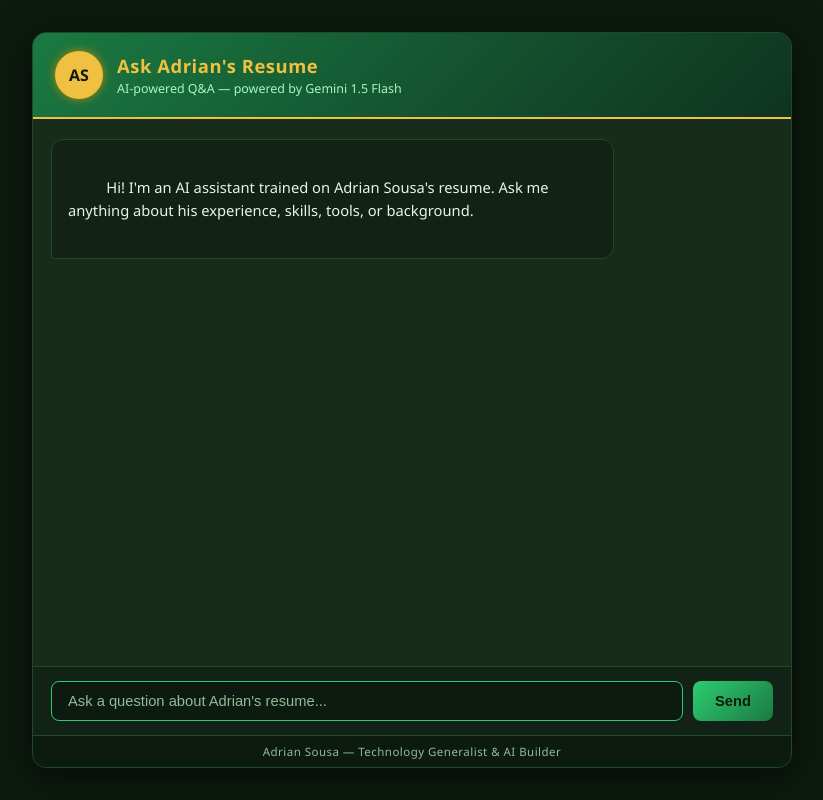
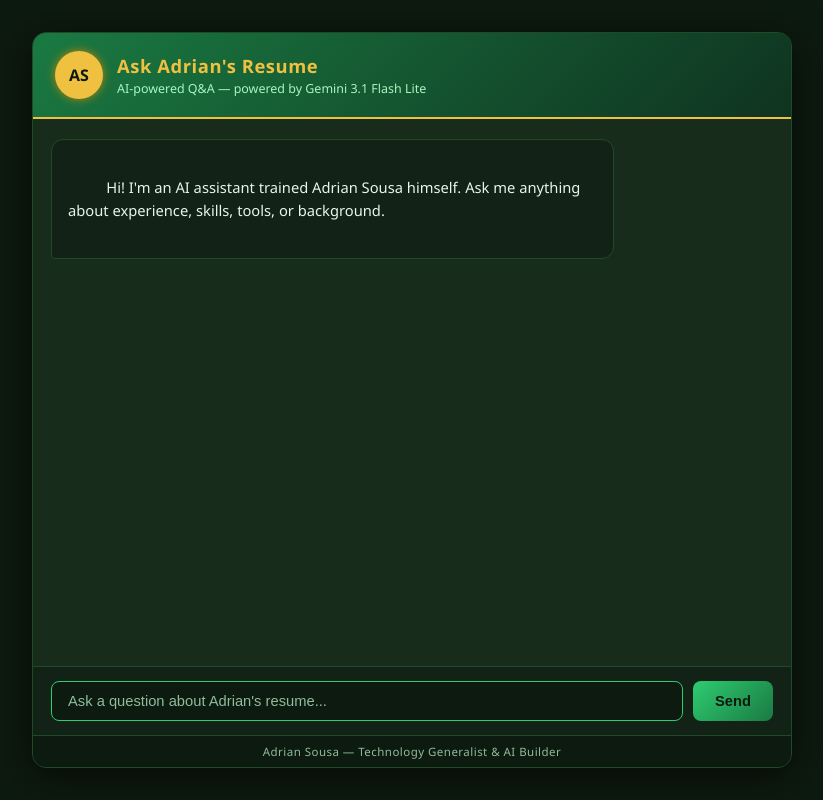
Before and after one commit to Tormento416/Resume_Me, a website: page index.html in a window 1280 px wide. Shown: the whole page, without its empty margins (228-1051 px from the left). Drawn offline with Linux system fonts and the light colour scheme.

Commit message:
Update resume description and AI assistant introduction
Improved the wording, and replaced the old Gemini model with the correct one.

```diff
--- a/index.html
+++ b/index.html
@@ -12,14 +12,14 @@
       <div class="header-avatar">AS</div>
       <div class="header-info">
         <h1>Ask Adrian's Resume</h1>
-        <p>AI-powered Q&amp;A &mdash; powered by Gemini 1.5 Flash</p>
+        <p>AI-powered Q&amp;A &mdash; powered by Gemini 3.1 Flash Lite</p>
       </div>
     </header>
 
     <div class="chat-messages" id="chatMessages">
       <div class="message bot">
         <div class="bubble">
-          Hi! I'm an AI assistant trained on Adrian Sousa's resume. Ask me anything about his experience, skills, tools, or background.
+          Hi! I'm an AI assistant trained Adrian Sousa himself. Ask me anything about experience, skills, tools, or background.
         </div>
       </div>
     </div>
```
